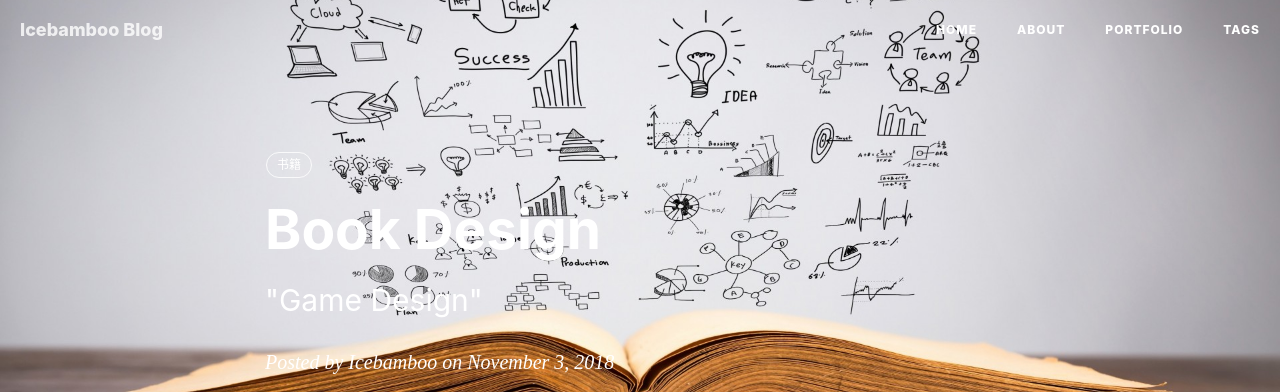
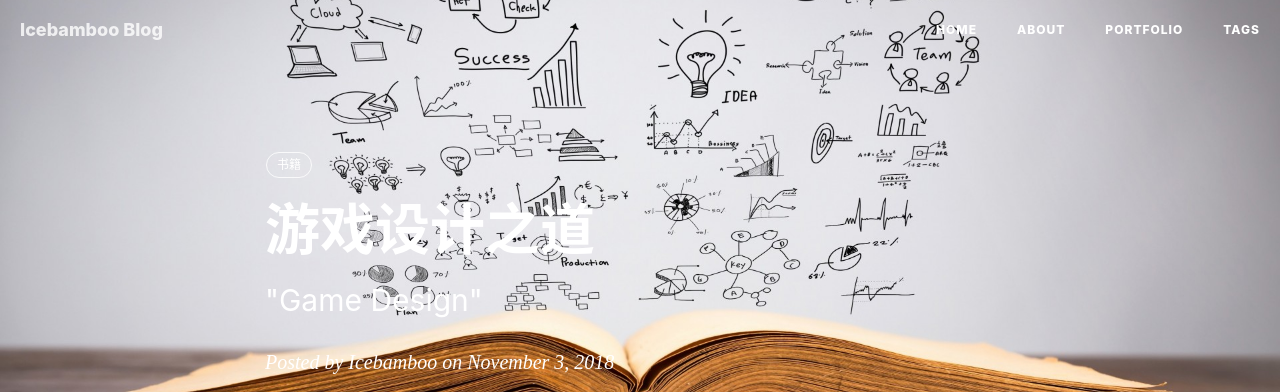
Before and after one commit to icebamboo97/icebamboo97.github.io, a Jekyll site: the page built from _posts/2018-11-03-Book-Design.md, in a window 1280 px wide. Shown: the top 392 px of the page. Built offline with Jekyll 4.4.1, drawn with Linux system fonts in a browser that asks for light colours; nearby versions of some CDN libraries; comment, search, counter and statistics services are not loaded.

Commit message:
Update 2018-11-03-Book-Design.md

```diff
--- a/_posts/2018-11-03-Book-Design.md
+++ b/_posts/2018-11-03-Book-Design.md
@@ -6,6 +6,7 @@ author: Icebamboo
 header-img: img/post-bg.jpg
 tags:
   - 书籍
+title: 游戏设计之道
 ---
 > “看书非常有用啊”
 
```
